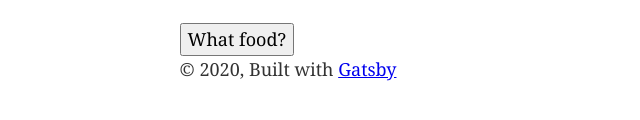
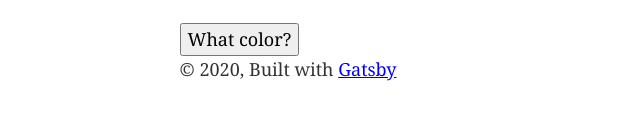
Before and after one commit to askibinski/browserlist-ie11-demo, a Gatsby site: page / in a window 1280 px wide. Shown: the part 170-290 px from the top of the page, 0-640 px from the left. Built offline with nearby package versions, Linux system fonts and the light colour scheme; Gatsby itself is replaced by a stand-in of ours.

Commit message:
color alert

```diff
--- a/src/pages/index.js
+++ b/src/pages/index.js
@@ -12,8 +12,8 @@
 
 const food = foodItems.find(food => food.startsWith("p"));
 
-const getFood = function() {
-  alert(food);
+const getColor = function() {
+  alert(['red', 'orange', 'green'].find(color => color.startsWith('o')));
 };
 
 const IndexPage = () => (
@@ -22,7 +22,7 @@
 
     <h1>{food}</h1>
 
-    <button onClick={getFood}>What food?</button>
+    <button onClick={getColor}>What color?</button>
 
   </Layout>
 
```
